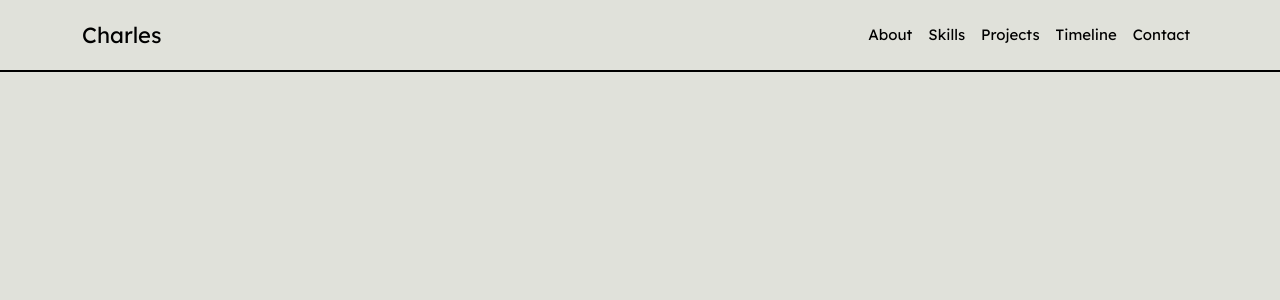
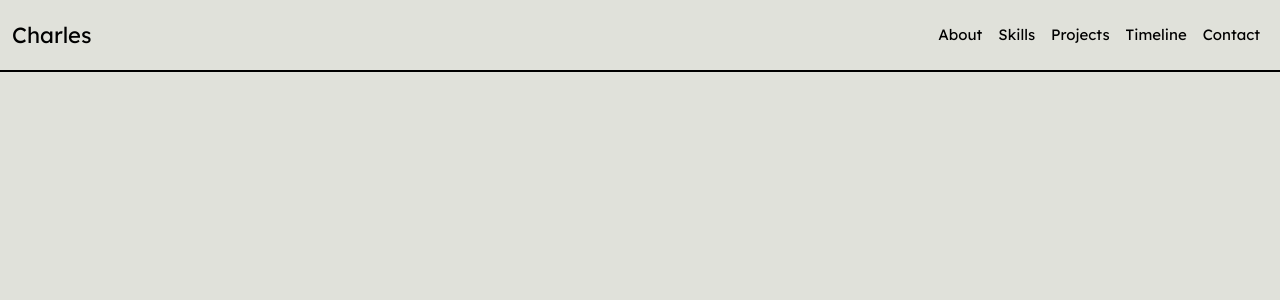
Before and after one commit to Jisooyanim/my-website, a React (Vite) app: page / in a window 1280 px wide. Shown: the top 300 px of the page. Built offline with nearby package versions, Linux system fonts and the light colour scheme; a web font is replaced by a local one.

Commit message:
M: Navbar width

```diff
--- a/src/components/Navbar.jsx
+++ b/src/components/Navbar.jsx
@@ -78,7 +78,7 @@ const Sidebar = () => {
         height: "72px"
       }}
     >
-      <Container>
+      <Container style={{ maxWidth: "1500px" }}>
         <Navbar.Brand
           href="#home"
           style={{
```
